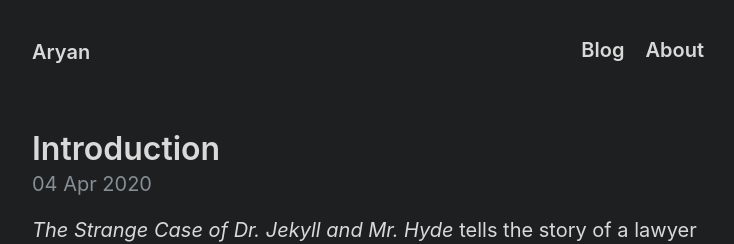
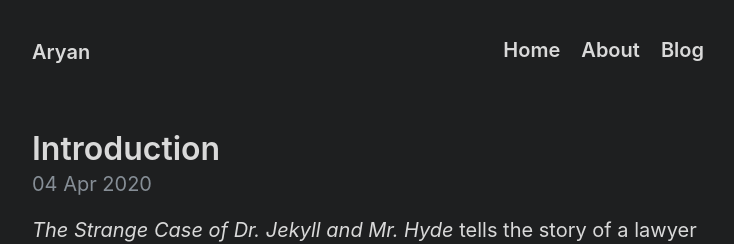
Before and after one commit to arayofcode/arayofcode.github.io, a Jekyll site: the page built from index.html, in a window 1280 px wide. Shown: the top 244 px of the page, without its empty margins (272-1006 px from the left). Built offline with Jekyll 4.4.1, drawn with Linux system fonts in a browser that asks for light colours; the list of posts is cut into pages by our own code.

```diff
--- a/Gemfile
+++ b/Gemfile
@@ -4,3 +4,4 @@ gem "jekyll"
 gem "jekyll-gist"
 gem "jekyll-paginate"
 gem "jekyll-seo-tag"
+gem "base64"
--- a/_config.yml
+++ b/_config.yml
@@ -37,3 +37,5 @@ author:
 
 # Custom vars
 version: 3.0.0
+
+disable_disk_cache: BOOL
--- a/_data/navigation.yml
+++ b/_data/navigation.yml
@@ -1,4 +1,6 @@
+- title: Home
+  link: /
+- title: About
+  url: /about
 - title: Blog
   url: /archive
-- title: About
-  url: /about
```
Also changed, not shown: Gemfile.lock.
